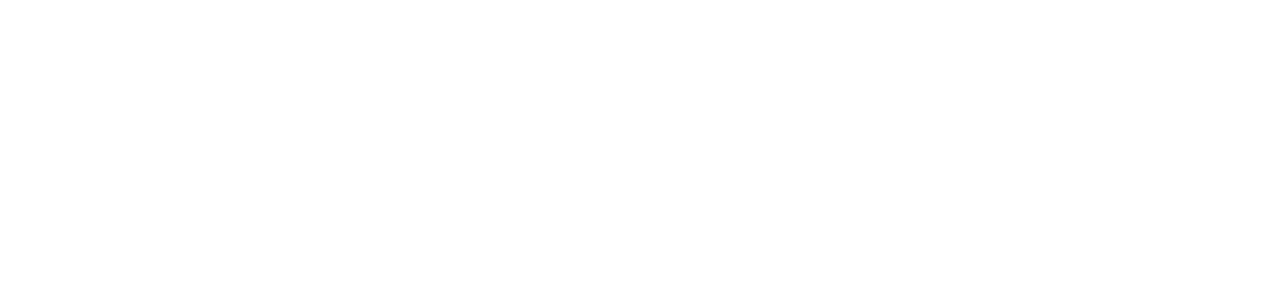
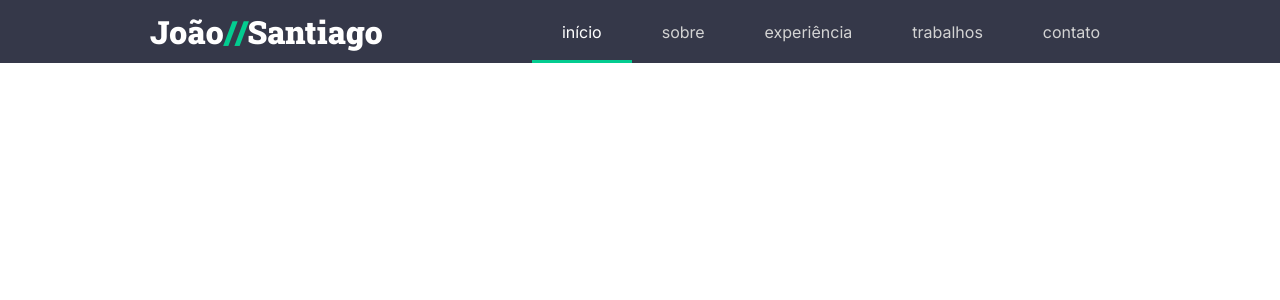
Before and after one commit to jpssantiago/portfolio, a React (Create React App) app: page / in a window 1280 px wide. Shown: the top 300 px of the page. Built offline with nearby package versions, Linux system fonts and the light colour scheme.

Commit message:
feat: navbar

```diff
--- a/public/index.html
+++ b/public/index.html
@@ -24,7 +24,9 @@
       work correctly both with client-side routing and a non-root public URL.
       Learn how to configure a non-root public URL by running `npm run build`.
     -->
-    <title>React App</title>
+
+    <link href="https://fonts.googleapis.com/css2?family=Inter:wght@400;600;700;900&amp;family=Roboto+Slab:wght@900&amp;display=swap" rel="stylesheet">
+    <title>João Santiago</title>
   </head>
   <body>
     <noscript>You need to enable JavaScript to run this app.</noscript>
--- /dev/null
+++ b/src/components/NavBar/index.tsx
@@ -0,0 +1,55 @@
+import React, { useState } from 'react';
+
+import { Container, Logo, Nav, Link } from './styles';
+
+interface ILink {
+  id: string;
+  text: string;
+}
+
+const links: ILink[] = [
+  {
+    id: 'home',
+    text: 'início'
+  }, {
+    id: 'about',
+    text: 'sobre',
+  }, {
+    id: 'experience',
+    text: 'experiência',
+  }, {
+    id: 'work',
+    text: 'trabalhos',
+  }, {
+    id: 'contact',
+    text: 'contato',
+  }
+];
+
+const NavBar: React.FC = () => {
+  const [activeLink, setActiveLink] = useState<ILink>(links[0]);
+
+  const isActive = (link: ILink): boolean => {
+    return activeLink.id === link.id;
+  }
+
+  return (
+    <Container>
+      {/* eslint-disable-next-line */}
+      <Logo>João<mark>//</mark>Santiago</Logo>
+
+      <Nav>
+        {links.map(link => (
+          <Link
+            key={link.id}
+            href={`#${link.id}`}
+            onClick={() => setActiveLink(link)}
+            className={isActive(link) ? 'active-link' : ''}
+          >{link.text}</Link>
+        ))}
+      </Nav>
+    </Container>
+  );
+}
+
+export default NavBar;
--- /dev/null
+++ b/src/components/NavBar/styles.ts
@@ -0,0 +1,92 @@
+import styled from 'styled-components';
+
+export const Container = styled.div`
+    position: fixed;
+    width: 100%;
+
+    display: flex;
+    justify-content: space-between;
+    align-items: center;
+
+    padding: 10px 350px;
+
+    background: var(--background);
+
+    @media (max-width: 1600px) {
+        padding: 10px 250px;
+    }
+
+    @media (max-width: 1400px) {
+        padding: 10px 150px;
+    }
+
+    @media (max-width: 1200px) {
+        padding: 10px 20px;
+    }
+
+    @media (max-width: 900px) {
+        position: static;
+
+        display: flex;
+        justify-content: center;
+    }
+`;
+
+export const Logo = styled.h1`
+    color: var(--text);
+    font-family: var(--logo-font-family);
+`;
+
+export const Nav = styled.nav`
+    height: 100%;
+
+    @media (max-width: 900px) {
+        background: var(--background);
+
+        position: fixed;
+        bottom: 0;
+        left: 0;
+        width: 100%;
+        height: 50px;
+
+        display: flex;
+        justify-content: space-evenly;
+        align-items: center;
+    }
+`;
+
+export const Link = styled.a`
+    padding: 18px 30px;
+
+    text-decoration: none;
+    color: var(--text2);
+    font-family: var(--default-font-family);
+
+    height: 100%;
+
+    border-bottom: 3px solid transparent;
+    transition: all .15s linear;
+
+    outline: none;
+    -webkit-tap-highlight-color: transparent;
+    -webkit-touch-callout: none;
+    -webkit-user-select: none;
+    -khtml-user-select: none;
+    -moz-user-select: none;
+    -ms-user-select: none;
+    user-select: none;
+
+    &:hover, &.active-link {
+        border-bottom: 3px solid var(--green);
+
+        color: var(--text);
+    }
+
+    @media (max-width: 900px) {
+        padding: 18px 0;
+    }
+
+    @media (max-width: 500px) {
+        font-size: 12px;
+    }
+`;
--- a/src/globalStyles.css
+++ b/src/globalStyles.css
@@ -9,3 +9,28 @@
     width: 100vw;
     height: 100vh;
 }
+
+mark {
+    color: var(--accent);
+    background: transparent;
+}
+
+:root {
+    --green: #03cc90;
+    --red: #CC0303;
+    --orange: #FBA704;
+    --blue: #03BBE4;
+    --purple: #8C03CC;
+    --pink: #DE0594;
+
+    --accent: var(--green);
+    --background: #353849;
+    --background2: #232734;
+    --background3: #3f4354;
+    --background4: #555a76;
+    --text: #ffffff;
+    --text2: #D3D3D3;
+
+    --default-font-family: 'Inter', Helvetica;
+    --logo-font-family: 'Roboto Slab', Helvetica;
+}
--- a/src/pages/Home/index.tsx
+++ b/src/pages/Home/index.tsx
@@ -1,10 +1,15 @@
 import React from 'react';
+
+import NavBar from '../../components/NavBar';
 
 import { Container } from './styles';
 
 const Home: React.FC = () => {
     return (
-        <Container></Container>
+        <Container>
+            <NavBar />
+            <h1>Content</h1>
+        </Container>
     );
 }
 
```
